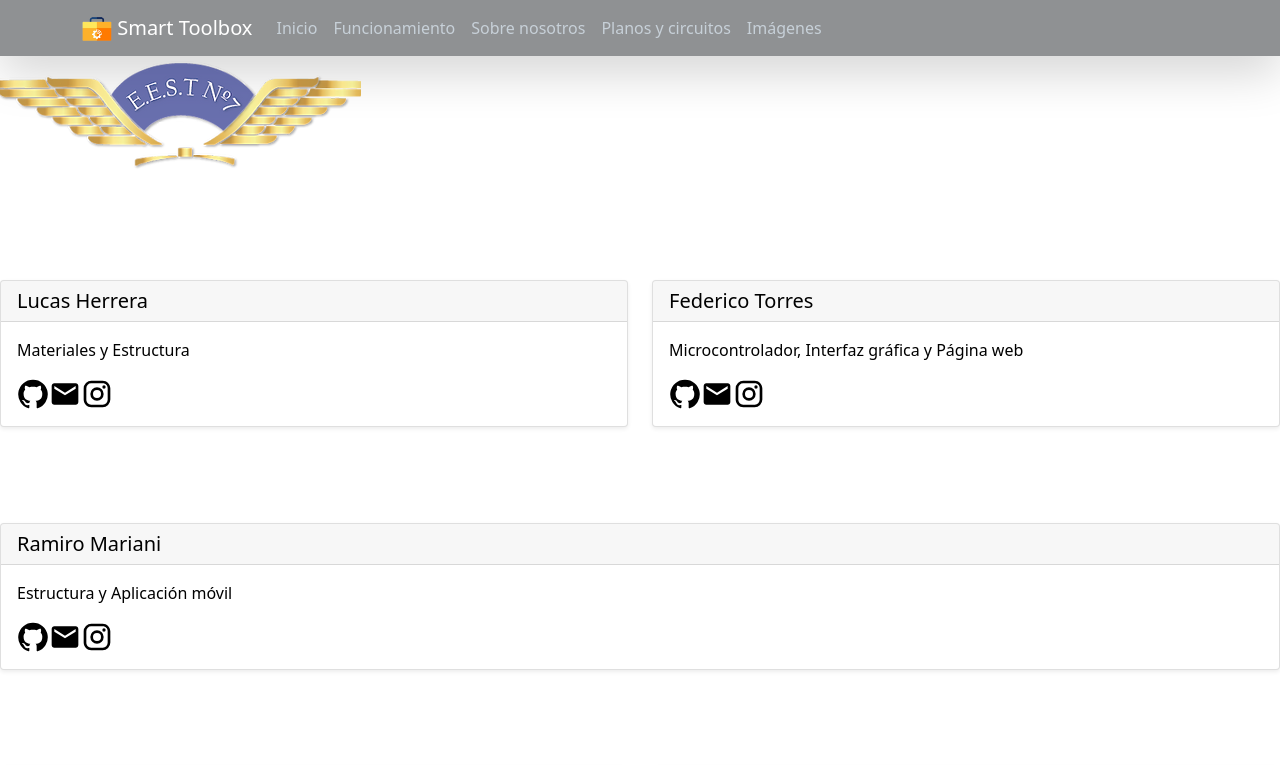
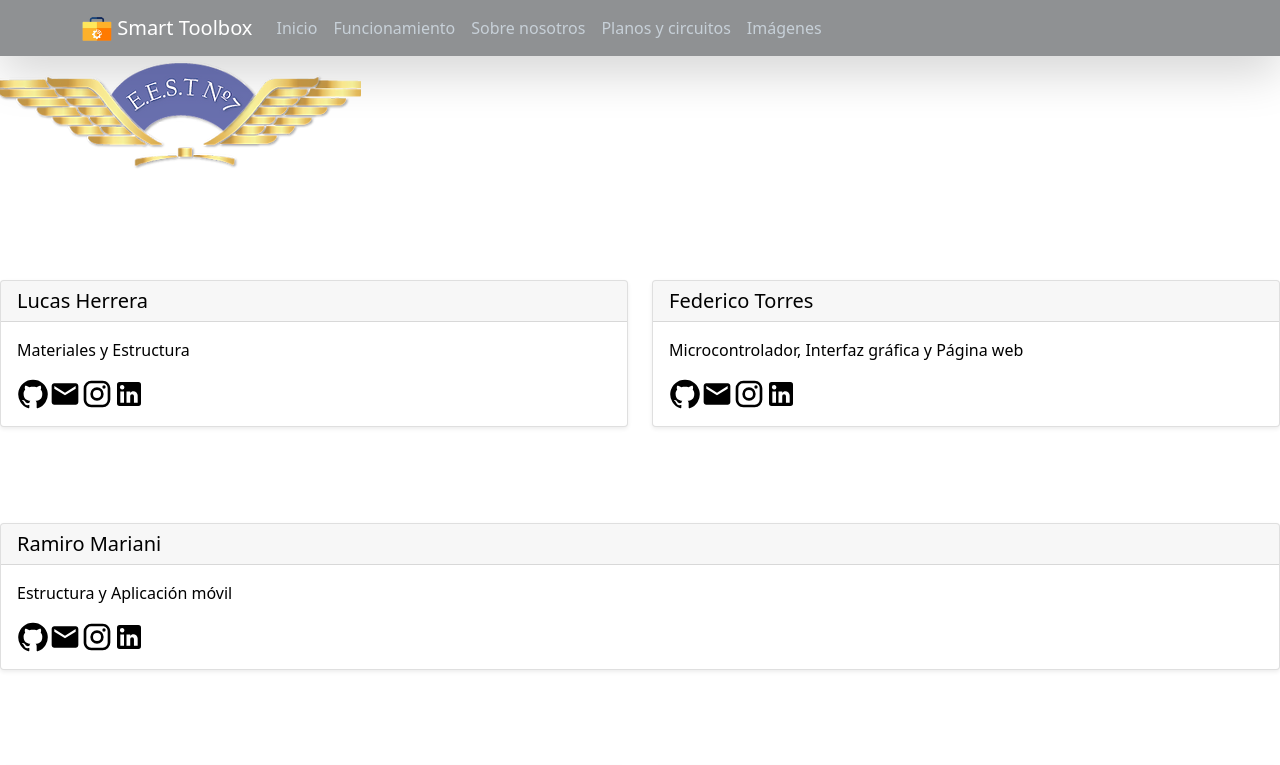
Before and after one commit to impatrq/smart_toolbox, a Next.js app in the folder pagina-web/: page /nosotros in a window 1280 px wide. Shown: the top 765 px of the page. Built offline with nearby package versions, Linux system fonts and the light colour scheme.

Commit message:
feat: agregar linkedin personales

```diff
--- a/pagina-web/components/ContactCard.tsx
+++ b/pagina-web/components/ContactCard.tsx
@@ -2,9 +2,10 @@ import Card from "react-bootstrap/Card";
 import { Col } from "react-bootstrap";
 import GitHub from "@mui/icons-material/GitHub";
 import Email from "@mui/icons-material/Email";
-import Instagram from "@mui/icons-material/Instagram"
+import Instagram from "@mui/icons-material/Instagram";
+import LinkedIn from "@mui/icons-material/LinkedIn";
 
-export default function ContactCard({ person, text, github, email, ig }) {
+export default function ContactCard({ person, text, github, email, ig, li }) {
   const sx = {
     fontSize: "2rem",
     "&:hover": {
@@ -15,7 +16,9 @@ export default function ContactCard({ person, text, github, email, ig }) {
   return (
     <Col className="my-5 sm:mx-4 md:mx-36 w-full">
       <Card className="w-full h-full opacity-80 hover:opacity-100 shadow-sm hover:shadow-sm hover:shadow-white">
-        <Card.Header className="text-black" as="h5">{person}</Card.Header>
+        <Card.Header className="text-black" as="h5">
+          {person}
+        </Card.Header>
         <Card.Body>
           <Card.Text className="text-black font-semibold">{text}</Card.Text>
           <a
@@ -42,6 +45,14 @@ export default function ContactCard({ person, text, github, email, ig }) {
           >
             <Instagram htmlColor="#000000" sx={sx} fontSize="large" />
           </a>
+          <a
+            target="_blank"
+            rel="noreferrer"
+            href={li}
+            className="ml-3 hover:scale-110"
+          >
+            <LinkedIn htmlColor="#000000" sx={sx} fontSize="large" />
+          </a>
         </Card.Body>
       </Card>
     </Col>
--- a/pagina-web/pages/nosotros.tsx
+++ b/pagina-web/pages/nosotros.tsx
@@ -35,6 +35,7 @@ const nosotros: NextPage = () => {
             github="https://github.com/lucas-le-herrera"
             email="mailto:lucassherreraa2003@gmail.com"
             ig="https://www.instagram.com/lucas.herreraa.19"
+            li="https://www.linkedin.com/in/lucas-herrera-610780235"
           />
           <ContactCard
             person="Federico Torres"
@@ -42,6 +43,7 @@ const nosotros: NextPage = () => {
             github="https://github.com/federicotorres233"
             email="mailto:federicotorres233@protonmail.com"
             ig="https://www.instagram.com/fede.torres11"
+            li="https://www.linkedin.com/in/federico-ivan-torres-b51a73241"
           />
         </Row>
         <Row className="w-full sm:w-1/2">
@@ -51,6 +53,7 @@ const nosotros: NextPage = () => {
             github="https://github.com/RamiroMariani"
             email="mailto:ramiromariani99@gmail.com"
             ig="https://www.instagram.com/rama_764"
+            li="https://www.linkedin.com/in/ramiro-uriel-mariani-7a16a923a"
           />
         </Row>
         <Row className="w-full">
@@ -60,6 +63,7 @@ const nosotros: NextPage = () => {
             github="https://github.com/MiqueasVanore"
             email="mailto:vnmiqueas@gmail.com"
             ig="https://www.instagram.com/miqueasvn"
+            li="#"
           />
           <ContactCard
             person="Agustín Esquivel"
@@ -67,6 +71,7 @@ const nosotros: NextPage = () => {
             github="https://github.com/Agustin-Esquivel04"
             email="mailto:esquivel.agustin04@gmail.com"
             ig="https://www.instagram.com/agus_esquivel_1"
+            li="#"
           />
         </Row>
       </div>
```
